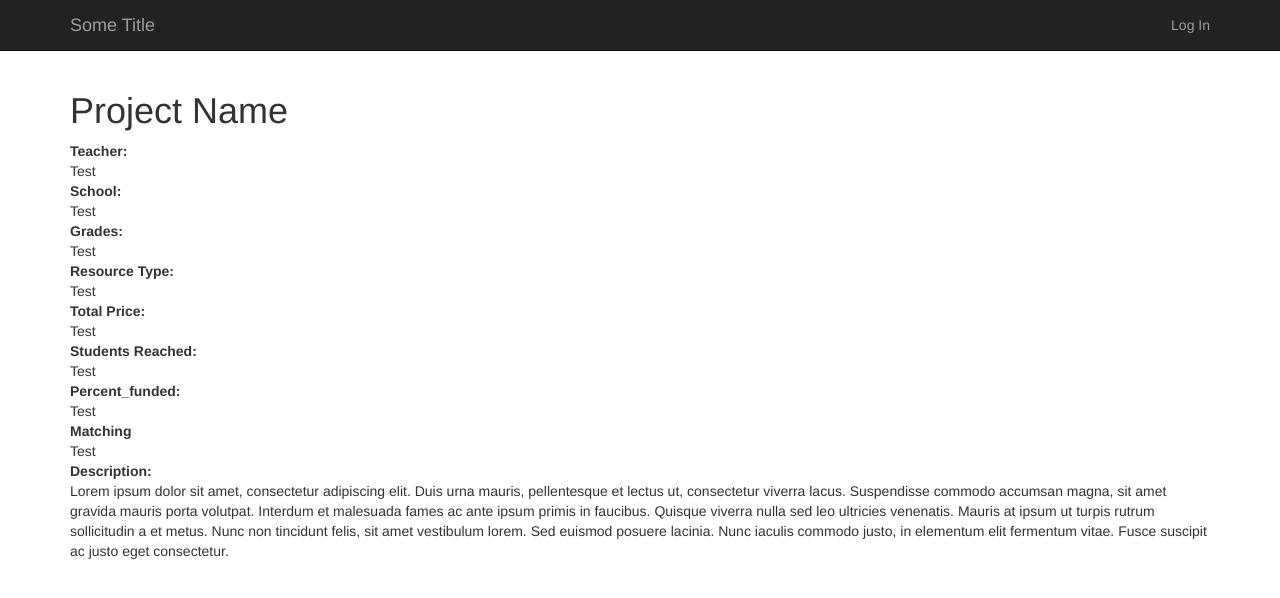
After one commit to lzhou89/ChoosyDonors, a Flask app: page /project in a window 1280 px wide. The commit adds this page. Shown: the top 598 px of the page. Run offline with Flask 2, Linux system fonts and the light colour scheme; some libraries are stand-ins or nearby versions.

Commit message:
Added html pages

```diff
--- a/app.py
+++ b/app.py
@@ -12,6 +12,18 @@ def index():
 @app.route("/portfolio_choices")
 def show_portfolio_choices():
 	return render_template("clusters.html")
+
+@app.route("/confirm_portfolio")
+def confirm_portfolio():
+    return render_template("portfolio_confirmation.html")
+
+@app.route("/project_search")
+def search_single_project():
+    return render_template("single_project.html")
+
+@app.route("/project")
+def show_project():
+    return render_template("project_page.html")
 
 @app.route("/login", methods=["GET"])
 def show_login():
@@ -34,5 +46,22 @@ def login():
          flash("Username not found")
          return redirect("/login")
 
+@app.route("/profile")
+def show_profile():
+    return render_template("donor_profile.html")
+
+@app.route("/impact")
+def show_impact():
+    return render_template("impact.html")
+
+#To Do:
+#add donate button & check how to submit donation
+#find picture
+#cluster visualization
+#js to enter number & show certain # of results
+#ability to check to keep a project for portfolio
+#confirm page remove individual projects
+
+
 if __name__ == "__main__":
 	app.run(debug = True)
--- a/templates/index.html
+++ b/templates/index.html
@@ -7,9 +7,15 @@
 
 <div>
 <h1> Search by: </h1>
+<form action="/portfolio_choices">
 	<button name="Portfolio"> Portfolio of Projects </button>
+</form>
+<form action="/project_search">
 	<button> Single Project </button>
+</form>
+<form action="/impact">
 	<button> Impact </button>
+</form>
 </div>
 
 {% endblock %}
--- /dev/null
+++ b/templates/project_page.html
@@ -0,0 +1,26 @@
+
+<html>
+{% extends 'base.html'%}
+
+{%block body%}
+<h1> Project Name </h1>
+<dl>
+<dt>Teacher:</dt> <dd>Test</dd>
+<dt>School:</dt> <dd>Test</dd>
+<dt>Grades:</dt> <dd>Test</dd>
+<dt>Resource Type:</dt> <dd>Test</dd>
+<dt>Total Price:</dt> <dd>Test</dd>
+<dt>Students Reached:</dt> <dd>Test</dd>
+<dt>Percent_funded:</dt> <dd>Test</dd>
+<dt>Matching</dt> <dd>Test</dd>
+
+<dt>Description:</dt>
+<dd>Lorem ipsum dolor sit amet, consectetur adipiscing elit. Duis urna mauris, pellentesque et lectus ut, consectetur viverra lacus. Suspendisse commodo accumsan magna, sit amet gravida mauris porta volutpat. Interdum et malesuada fames ac ante ipsum primis in faucibus. Quisque viverra nulla sed leo ultricies venenatis. Mauris at ipsum ut turpis rutrum sollicitudin a et metus. Nunc non tincidunt felis, sit amet vestibulum lorem. Sed euismod posuere lacinia. Nunc iaculis commodo justo, in elementum elit fermentum vitae. Fusce suscipit ac justo eget consectetur.</dd>
+</dl>
+
+
+
+
+
+{% endblock %}
+</html>
```
Also changed, not shown: static/css/menu.css (+14 -11 lines), templates/impact.html (added, +15 -0 lines), templates/portfolio_confirmation.html (added, +24 -0 lines), templates/single_project.html (renamed from templates/test.html, +8 -1 lines), templates/portfolio_selection.html (added).
